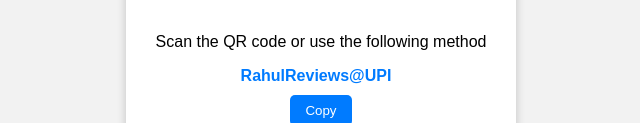
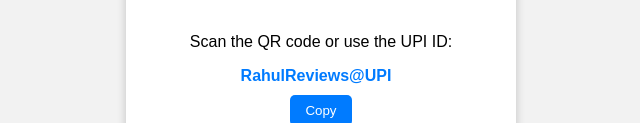
Before and after one commit to CodeXBots/Donate, a plain HTML site: page index.html in a window 1280 px wide. Shown: the part 441-564 px from the top of the page, without its empty margins (319-959 px from the left). Drawn offline with nearby package versions, Linux system fonts and the light colour scheme; no server answers.

Commit message:
Update index.html

```diff
--- a/index.html
+++ b/index.html
@@ -43,7 +43,7 @@
                 <img id="qr-image" src="assets/qr-code.png" alt="UPI QR Code">
             </div>
             <div class="payment-info">
-                <p id="qr-text">Scan the QR code or use the following method</p>
+                <p id="qr-text">Scan the QR code or use the UPI ID:</p>
                 <div class="upi-id-content">
                     <strong id="payment-id">RahulReviews@UPI</strong>
                     <button id="payment-button" class="copy-button">Copy</button>
```
